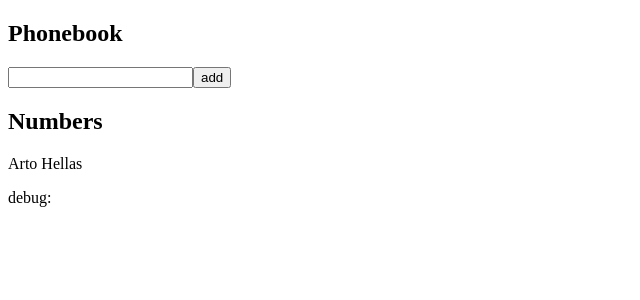
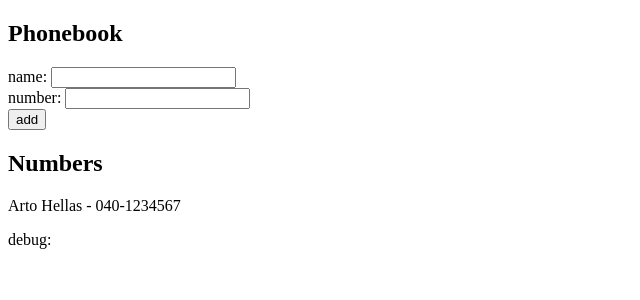
Before and after one commit to ffjaervik/full_stack_open, a React (Vite) app in the folder part2/phoneboook/: page / in a window 1280 px wide. Shown: the top 300 px of the page, without its empty margins (0-640 px from the left). Built offline with nearby package versions, Linux system fonts and the light colour scheme.

Commit message:
2.8 completed

```diff
--- a/part2/phoneboook/src/App.jsx
+++ b/part2/phoneboook/src/App.jsx
@@ -1,39 +1,53 @@
 import { useState } from "react";
 
 const App = () => {
-  const [persons, setPersons] = useState([{ name: "Arto Hellas" }]);
+  const [persons, setPersons] = useState([
+    { name: "Arto Hellas", number: "040-1234567" },
+  ]);
   const [newName, setNewName] = useState("");
+  const [newNumber, setNewNumber] = useState("");
   const allNames = persons.map((person) => person.name);
 
-  const handleChange = (e) => {
-    setNewName(e.target.value);
+  const handleNameChange = (e) => setNewName(e.target.value);
+  const handleNumberChange = (e) => setNewNumber(e.target.value);
+
+  const addToPhoneBook = () => {
+    if (allNames.find((name) => name !== newName)) {
+      alert(`${newName} added to the phonebook`);
+      const newPerson = { name: newName, number: newNumber };
+      setPersons(persons.concat(newPerson));
+      setNewName("");
+      setNewNumber("");
+    } else alert(`${newName} is already added to the phonebook`);
   };
 
   const handleSubmit = (e) => {
     e.preventDefault();
-    if (allNames.find((name) => name !== newName)) {
-      alert(`${newName} added to the phonebook`);
-      const newPerson = { name: newName };
-      setPersons(persons.concat(newPerson));
-      setNewName("");
-    } else alert(`${newName} is already added to the phonebook`);
+    addToPhoneBook();
   };
 
   return (
     <div>
       <h2>Phonebook</h2>
       <form onSubmit={handleSubmit}>
-        <input value={newName} onChange={handleChange} />
+        <div>
+          name: <input value={newName} onChange={handleNameChange} />
+        </div>
+        <div>
+          number: <input value={newNumber} onChange={handleNumberChange} />
+        </div>
 
         <button type="submit">add</button>
       </form>
       <h2>Numbers</h2>
       {persons.map((person) => (
         <div key={person.name}>
-          <p>{person.name}</p>
+          <p>
+            {person.name} - {person.number}
+          </p>
         </div>
       ))}
-      <div>debug: {newName}</div>
+      <div>debug: {newNumber}</div>
     </div>
   );
 };
```
